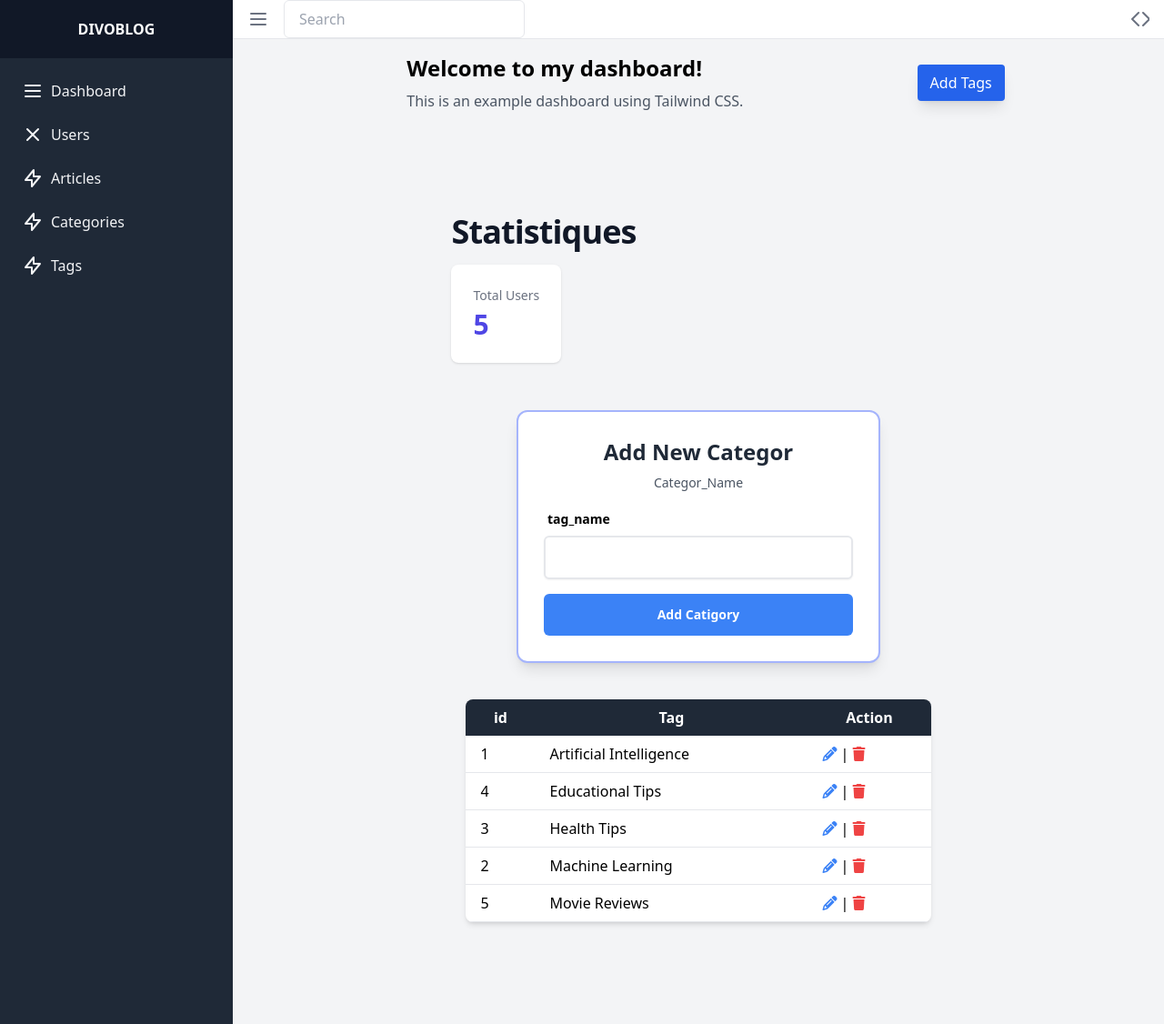
After one commit to Taouil-abdo/DEV-TO-Blog, a PHP site: page /app/view/Dashboard/Tags/tag.php in a window 1280 px wide. The commit adds this page. Shown: the whole page at 91% size. Run offline with PHP 8.4, Linux system fonts and the light colour scheme; data comes from the database, SQL or seed files in the repository; some libraries are stand-ins or nearby versions.

```diff
--- a/app/controllers/TagsController.php
+++ b/app/controllers/TagsController.php
@@ -6,9 +6,6 @@ use App\Models\Tags;
 
 class TagsController{
 
-    public function index(){
-        $tags = Tags::all();
-    }
 
 
     public static function create(){
@@ -17,13 +14,6 @@ class TagsController{
                $tagName = $_POST['tag_name'];
                $result=Tags::addTags($tagName);
         }
-
-       return $result;
-
-    }
-
-    public function store(){
-
     }
 
     public static function show(){
@@ -31,15 +21,28 @@ class TagsController{
         return $tags;
     }
 
-    public function edit($id){
-        $tag = Tags::find($id);
-    }
+    public static function update(){
 
-    public function update($id){
+        if(isset($_POST['updateTag']) && $_SERVER['REQUEST_METHOD'] == "POST"){
+            $id = $_GET['id'];
+            $tagName=$_POST['tag_name'];
+            var_dump($id,$tagName);
+            $result = Tags::update($tagName,$id);
+            if($result){
+                die("hell ya");
+            }
+        }
 
     }
 
-    public function destroy($id){
+    public static function destroy(){
+
+        if ($_SERVER["REQUEST_METHOD"] === "GET" && isset($_GET['id'])) {
+            $id = $_GET["id"];
+            Tags::deletTag($id);
+            header("Location: tag.php");
+            exit;
+        }
 
     }
 
@@ -50,6 +53,12 @@ class TagsController{
 
     }
 
+    public static function getTagById(){
+            $id=$_GET['id'];
+            $tagbyid=Tags::findTagById($id);
+            return $tagbyid;
+    }
+
 
 
 
--- a/app/models/Tags.php
+++ b/app/models/Tags.php
@@ -18,29 +18,37 @@ class Tags{
         return $tags;
     }
 
+
+
     public static function addTags($values){
 
         $tags=Database::Add(self::$table,self::$column,$values);
         // return $tags;
         if($tags){
-
             header("Location:tag.php");
         }
 
     }
 
-    public function deletTag($id){
 
 
+    public static function deletTag($id){
+
+        $ff = Database::DeleteItem(self::$table,$id);
+        return $ff;
     }
 
-    public function getTagById(){
+    public static function findTagById($id){
 
-
+        $getTagId=Database::findById(self::$table,$id);
+        return $getTagId;
     }
 
-    public function update(){
+    public static function update($tagName,$id){
 
+        $columns = "tag_name = '$tagName'";
+        $rr = Database::update(self::$table,$columns,$id);
+        return $rr;
     }
 
     public static function countTags(){
--- /dev/null
+++ b/app/view/Dashboard/Tags/tag.php
@@ -0,0 +1,196 @@
+<?php
+require_once __DIR__."/../../../controllers/TagsController.php";
+use App\Controllers\TagsController;
+
+$tags = TagsController::show();
+$totalTags = TagsController::totalTags();
+TagsController::create();
+$hh=TagsController::destroy();
+
+ ?>
+
+<!DOCTYPE html>
+<html lang="en">
+<head>
+    <meta charset="UTF-8">
+    <meta name="viewport" content="width=device-width, initial-scale=1.0">
+    <script src="https://cdn.tailwindcss.com"></script>
+    <script src="https://kit.fontawesome.com/f01941449c.js" crossorigin="anonymous"></script>
+    <title>dashboard</title>
+</head>
+<body>
+
+<div class="flex h-screen bg-gray-100">
+
+    <!-- sidebar -->
+    <div class="hidden md:flex flex-col w-64 bg-gray-800">
+        <div class="flex items-center justify-center h-16 bg-gray-900">
+            <span class="text-white font-bold uppercase">DivoBlog</span>
+        </div>
+        <div class="flex flex-col flex-1 overflow-y-auto">
+            <nav class="flex-1 px-2 py-4 bg-gray-800">
+                <a href="../dashboard.php" class="flex items-center px-4 py-2 text-gray-100 hover:bg-gray-700">
+                    <svg xmlns="http://www.w3.org/2000/svg" class="h-6 w-6 mr-2" fill="none" viewBox="0 0 24 24"
+                        stroke="currentColor">
+                        <path stroke-linecap="round" stroke-linejoin="round" stroke-width="2"
+                            d="M4 6h16M4 12h16M4 18h16" />
+                    </svg>
+                    Dashboard
+                </a>
+                <a href="../Users/User.php" class="flex items-center px-4 py-2 mt-2 text-gray-100 hover:bg-gray-700">
+                    <svg xmlns="http://www.w3.org/2000/svg" class="h-6 w-6 mr-2" fill="none" viewBox="0 0 24 24"
+                        stroke="currentColor">
+                        <path stroke-linecap="round" stroke-linejoin="round" stroke-width="2"
+                            d="M6 18L18 6M6 6l12 12" />
+                    </svg>
+                    Users
+                </a>
+                <a href="../Articles/Article.php" class="flex items-center px-4 py-2 mt-2 text-gray-100 hover:bg-gray-700">
+                    <svg xmlns="http://www.w3.org/2000/svg" class="h-6 w-6 mr-2" fill="none" viewBox="0 0 24 24"
+                        stroke="currentColor">
+                        <path stroke-linecap="round" stroke-linejoin="round" stroke-width="2"
+                            d="M13 10V3L4 14h7v7l9-11h-7z" />
+                    </svg>
+                    Articles
+                </a>
+                <a href="../Categories/Category.php" class="flex items-center px-4 py-2 mt-2 text-gray-100 hover:bg-gray-700">
+                    <svg xmlns="http://www.w3.org/2000/svg" class="h-6 w-6 mr-2" fill="none" viewBox="0 0 24 24"
+                        stroke="currentColor">
+                        <path stroke-linecap="round" stroke-linejoin="round" stroke-width="2"
+                            d="M13 10V3L4 14h7v7l9-11h-7z" />
+                    </svg>
+                    Categories
+                </a>
+                <a href="" class="flex items-center px-4 py-2 mt-2 text-gray-100 hover:bg-gray-700">
+                    <svg xmlns="http://www.w3.org/2000/svg" class="h-6 w-6 mr-2" fill="none" viewBox="0 0 24 24"
+                        stroke="currentColor">
+                        <path stroke-linecap="round" stroke-linejoin="round" stroke-width="2"
+                            d="M13 10V3L4 14h7v7l9-11h-7z" />
+                    </svg>
+                    Tags
+                </a>
+            </nav>
+        </div>
+    </div>
+
+    <!-- Main content -->
+    <div class="flex flex-col flex-1 overflow-y-auto">
+        <div class="flex items-center justify-between h-16 bg-white border-b border-gray-200">
+            <div class="flex items-center px-4">
+                <button class="text-gray-500 focus:outline-none focus:text-gray-700">
+                    <svg xmlns="http://www.w3.org/2000/svg" class="h-6 w-6" fill="none" viewBox="0 0 24 24"
+                        stroke="currentColor">
+                        <path stroke-linecap="round" stroke-linejoin="round" stroke-width="2"
+                            d="M4 6h16M4 12h16M4 18h16" />
+                    </svg>
+                </button>
+                <input class="mx-4 w-full border rounded-md px-4 py-2" type="text" placeholder="Search">
+            </div>
+            <div class="flex items-center pr-4">
+
+                <button
+                    class="flex items-center text-gray-500 hover:text-gray-700 focus:outline-none focus:text-gray-700">
+                    <svg xmlns="http://www.w3.org/2000/svg" class="h-6 w-6" fill="none" viewBox="0 0 24 24"
+                        stroke="currentColor">
+                        <path stroke-linecap="round" stroke-linejoin="round" stroke-width="2"
+                            d="M12 19l-7-7 7-7m5 14l7-7-7-7" />
+                    </svg>
+                </button>
+            </div>
+        </div>
+        <div class="flex justify-evenly items-center ">
+          <div class="p-4">
+            <h1 class="text-2xl font-bold">Welcome to my dashboard!</h1>
+            <p class="mt-2 text-gray-600">This is an example dashboard using Tailwind CSS.</p>
+          </div>
+
+          <!-- button Ajouter player -->
+          <div class="btnAjouter">
+               <button id="btnAjouter" class="h-10 w-24 bg-blue-600 text-white rounded shadow-lg">Add Tags</button>
+          </div>
+
+        </div>
+
+        <div class="flex-col max-w-7xl mx-auto px-4 sm:px-6 lg:py-24 lg:px-8">
+            <h2 class="text-3xl font-extrabold tracking-tight text-gray-900 sm:text-4xl dark:text-white">Statistiques</h2>
+         <div class="grid grid-cols-1 gap-5 sm:grid-cols-4 mt-4">
+            <div class="bg-white overflow-hidden shadow sm:rounded-lg dark:bg-gray-900">
+              <div class="px-4 py-5 sm:p-6">
+                <dl>
+                    <dt class="text-sm leading-5 font-medium text-gray-500 truncate dark:text-gray-400">Total Users
+                        </dt>
+                    <dd class="mt-1 text-3xl leading-9 font-semibold text-indigo-600 dark:text-indigo-400"><?php echo $totalTags ?></dd>
+                </dl>
+              </div>
+            </div>
+         </div>
+
+
+              <div id="content" role="main" class="w-full  max-w-md mx-auto p-6">
+               <div class="mt-7 bg-white  rounded-xl shadow-lg dark:bg-gray-800 dark:border-gray-700 border-2 border-indigo-300">
+                 <div class="p-4 sm:p-7">
+                  <div class="text-center">
+                    <h1 class="block text-2xl font-bold text-gray-800 dark:text-white">Add New Categor</h1>
+                      <p class="mt-2 text-sm text-gray-600 dark:text-gray-400">
+                        Categor_Name
+                      </p>
+                  </div>
+
+                  <div class="mt-5">
+                       <form method="POST">
+                         <div class="grid gap-y-4">
+                           <div>
+                             <label for="tag_name" class="block text-sm font-bold ml-1 mb-2 dark:text-white">tag_name</label>
+                                <div class="relative">
+                                 <input type="tag_name" id="tag_name" name="tag_name" class="py-3 px-4 block w-full border-2 border-gray-200 rounded-md text-sm focus:border-blue-500 focus:ring-blue-500 shadow-sm" required aria-describedby="tag_name-error">
+                                </div>
+                            </div>
+                                 <button type="submit" name="addTag" class="py-3 px-4 inline-flex justify-center items-center gap-2 rounded-md border border-transparent font-semibold bg-blue-500 text-white hover:bg-blue-600 focus:outline-none focus:ring-2 focus:ring-blue-500 focus:ring-offset-2 transition-all text-sm dark:focus:ring-offset-gray-800">Add Catigory</button>
+                         </div>
+                       </form>
+                  </div>
+                 </div>
+               </div>
+              </div>
+
+        <!-- tablue -->
+            <div class="container mx-auto p-4">
+         <!-- <div class="overflow-x-auto"> -->
+            <table class="min-w-full bg-white shadow-md rounded-lg overflow-hidden">
+                <thead class="bg-gray-800 text-white">
+                    <tr>
+                        <th class="py-2 px-4">id</th>
+                        <th class="py-2 px-4">Tag</th>
+                        <th class="py-2 px-4">Action</th>
+                    </tr>
+                </thead>
+                <tbody>
+                  <?php
+                    if ($tags) {
+                      foreach($tags as $tag){
+                  ?>
+                    <tr class="border-b">
+                    <td class="py-2 px-4"><?= $tag['id']; ?></td>
+                        <td class="py-2 px-4"><?= $tag['tag_name']; ?></td>
+                        <td class="py-2 px-4">
+                            <a href="update.php?id=<?= $tag['id']; ?>" class="text-blue-500 hover:underline"><i class="fa-solid fa-pencil"></i></a> |
+                            <a href="tag.php?id=<?= $tag['id']; ?>" onclick="return confirm('Are you sure you want to delete this player?')" class="text-red-500 hover:underline"><i class="fa-solid fa-trash"></i></a>
+                        </td>
+                    </tr>
+                    <?php
+                      }
+                      } else {
+                      echo "<tr><td colspan='8' class='py-2 px-4 text-center'>No data available</td></tr>";
+                      }
+                    ?>
+                </tbody>
+            </table>
+            </div>
+       </div>
+    </div>
+
+</div>
+
+</script>
+</body>
+</html>
--- a/app/view/AdmineDashboard/dashboard.php
+++ b/app/view/Dashboard/dashboard.php
@@ -51,7 +51,7 @@ $totalUsers = UsersController::CountUsers();
                     </svg>
                     Articles
                 </a>
-                <a href="Categories/Category.php" class="flex items-center px-4 py-2 mt-2 text-gray-100 hover:bg-gray-700">
+                <a href="categories/category.php" class="flex items-center px-4 py-2 mt-2 text-gray-100 hover:bg-gray-700">
                     <svg xmlns="http://www.w3.org/2000/svg" class="h-6 w-6 mr-2" fill="none" viewBox="0 0 24 24"
                         stroke="currentColor">
                         <path stroke-linecap="round" stroke-linejoin="round" stroke-width="2"
```
Also changed, not shown: app/config/Database.php (+41 -5 lines), app/controllers/CategoriesController.php (+47 -21 lines), app/models/Categories.php (+63 -0 lines), app/view/Dashboard/Tags/update.php (added, +55 -0 lines), app/view/Dashboard/categories/category.php (renamed from app/view/AdmineDashboard/Tags/tag.php, +54 -26 lines), app/view/Dashboard/categories/update.php (added, +48 -0 lines), app/view/Dashboard/Articles/Article.php (renamed from app/view/AdmineDashboard/Articles/Article.php), app/view/Dashboard/Articles/update.php (added), app/view/Dashboard/Users/User.php (added), app/view/Dashboard/Users/update.php (renamed from app/view/AdmineDashboard/Users/update.php).
